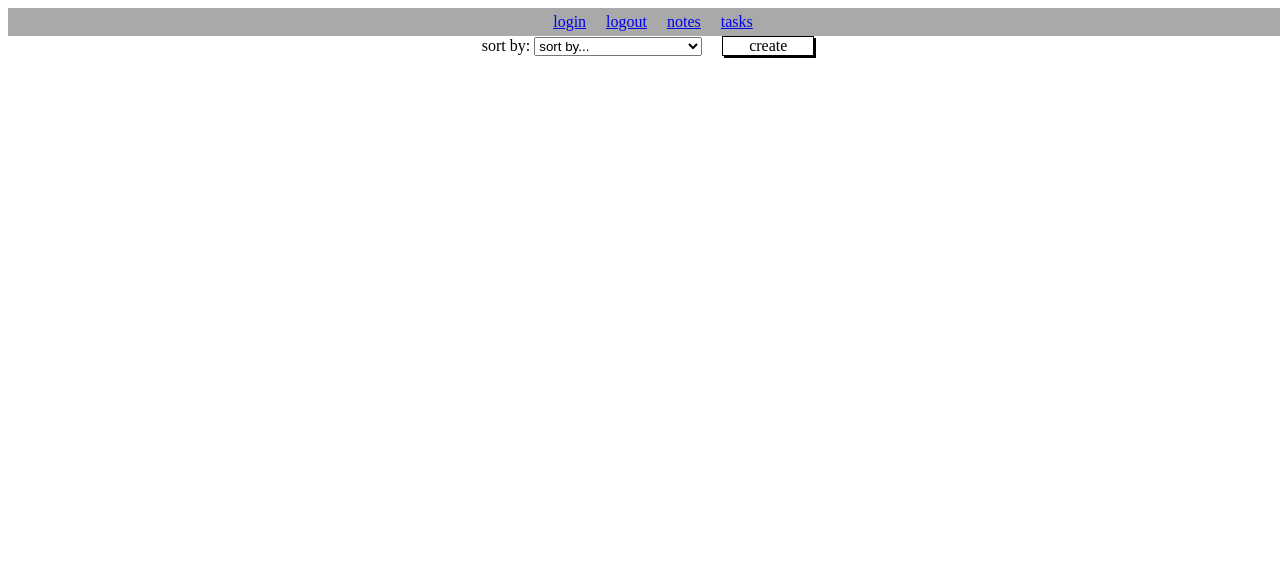
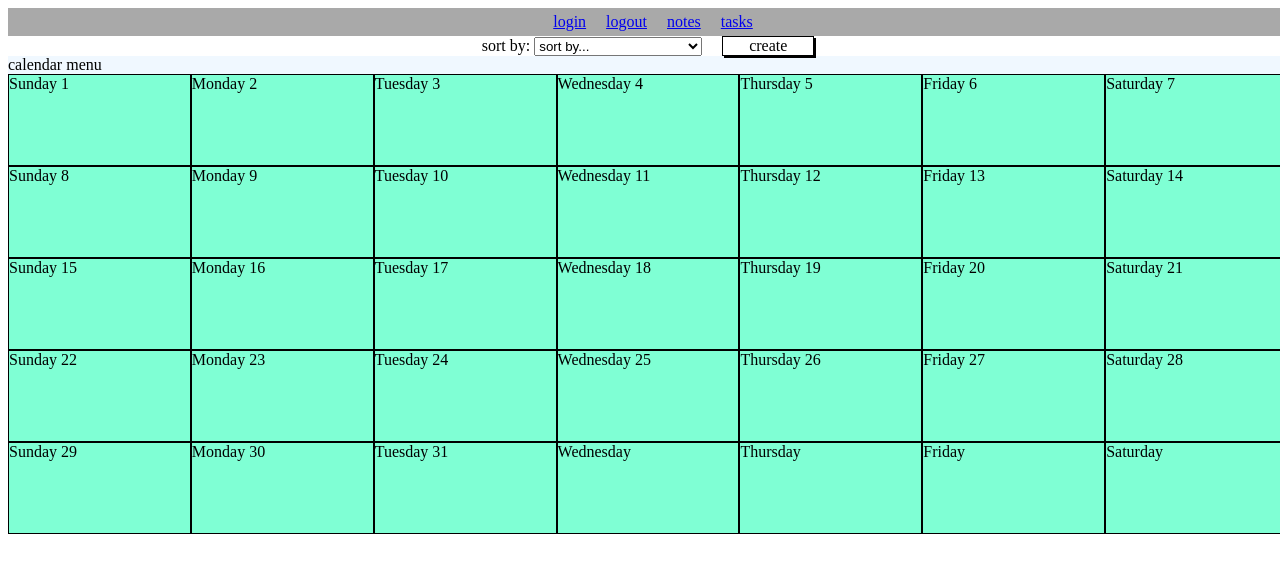
Before and after one commit to maimedlord/tracking_v2, a Flask app: page /tasks in a window 1280 px wide. Shown: the top 573 px of the page. Run offline with Flask 3, Linux system fonts and the light colour scheme; the visitor is signed in with stand-in values (Sample User, id 1).

Commit message:
working on building calendar view

```diff
--- a/static/css/tasks.css
+++ b/static/css/tasks.css
@@ -29,17 +29,33 @@
     color: white;
     width: 40px;
 }
+.button_close_x {
+    border: black 1px solid;
+    box-shadow: black 2px 2px;
+    padding: 4px;
+    width: 15px ;
+}
+#calendar_container {
+    background-color: aliceblue;
+    display: flex;
+    flex-direction: column;
+    width: 100%;
+}
+.calendar_month_day {
+    background-color: aquamarine;
+    border: black solid 1px;
+    min-height: 90px;
+    width: 100%;
+}
+.calendar_month_week {
+    display: flex;
+    flex-direction: row;
+}
 .close_confirm_container {
     align-items: center;
     display: flex;
     flex-direction: row-reverse;
     width: 100%;
-}
-.button_close_x {
-    border: black 1px solid;
-    box-shadow: black 2px 2px;
-    padding: 4px;
-    width: 15px ;
 }
 #menu_confirm_delete_container {
     align-items: center;
--- a/static/javascript/tasks.js
+++ b/static/javascript/tasks.js
@@ -4,6 +4,7 @@ let id_button_delete_no = document.getElementById('button_delete_no');
 let id_button_delete_yes = document.getElementById('button_delete_yes');
 let id_button_task_create_submit = document.getElementById('button_task_create_submit');
 let id_button_task_update_submit = document.getElementById('button_task_update_submit');
+let id_calendar_view = document.getElementById('calendar_view');
 let id_task_create_container = document.getElementById('task_create_container');
 let id_task_create_error_message = document.getElementById('task_create_error_message');
 let id_task_confirm_delete_container = document.getElementById('task_confirm_delete_container');
@@ -11,6 +12,9 @@ let id_task_edit_container = document.getElementById('task_edit_container');
 let id_task_update_error_message = document.getElementById('task_update_error_message');
 let id_tasks_container = document.getElementById('tasks_container');
 let id_select_sort_by = document.getElementById('select_sort_by');
+
+// calendar variables
+const week_array = ['Sunday', 'Monday', 'Tuesday', 'Wednesday', 'Thursday', 'Friday', 'Saturday'];
 
 // other variables
 let last_sort_by = '';
@@ -87,10 +91,10 @@ function edit_task_popup(task_id) {
         document.getElementById('update_task_description').value = local_task['description'];
         document.getElementById('update_task_location').value = local_task['location'];
         document.getElementById('update_task_guests').value = local_task['guests'];
-        document.getElementById('update_task_intensity').value = local_task['intensity'];
+        // document.getElementById('update_task_intensity').value = local_task['intensity'];
         document.getElementById('update_task_priority').value = local_task['priority'];
-        // document.getElementById('update_task_reminder').value = local_task['reminder'];
-        // document.getElementById('update_task_repeat').value = local_task['repeat'];
+        document.getElementById('update_task_reminder').value = local_task['reminder'];
+        document.getElementById('update_task_repeat').value = local_task['repeat'];
         document.getElementById('update_task_tags').value = local_task['tags'];
         document.getElementById('update_task_text').value = local_task['text'];
         id_task_edit_container.style.display = 'flex';
@@ -145,7 +149,6 @@ async function get_tasks() {
             task_container.dataset.datecreated = TASKS_OBJ['data'][i]['dateCreated'];
             task_container.dataset.dateend = TASKS_OBJ['data'][i]['dateEnd'];
             task_container.dataset.datestart = TASKS_OBJ['data'][i]['dateStart'];
-            task_container.dataset.intensity = TASKS_OBJ['data'][i]['intensity'];
             task_container.dataset.priority = TASKS_OBJ['data'][i]['priority'];
             task_container.dataset.textlength = TASKS_OBJ['data'][i]['text'].length;
             task_container.dataset.title = TASKS_OBJ['data'][i]['title'];
@@ -163,12 +166,14 @@ async function get_tasks() {
                 <div><b>Description:</b> ${TASKS_OBJ['data'][i]['description']}</div>
                 <div><b>Date Created:</b> ${TASKS_OBJ['data'][i]['dateCreated']}</div>
                 <div><b>Location:</b> ${TASKS_OBJ['data'][i]['location']}</div>
-                <div><b>Intensity:</b> ${TASKS_OBJ['data'][i]['intensity']}</div>
                 <div><b>Tags:</b> ${TASKS_OBJ['data'][i]['tags']}</div>
                 <div><b>Text:</b> ${TASKS_OBJ['data'][i]['text']}</div>
                 <div><b>Priority:</b> ${TASKS_OBJ['data'][i]['priority']}</div>
                 <div><b>Date Start:</b> ${TASKS_OBJ['data'][i]['dateStart']}</div>
                 <div><b>Date End:</b> ${TASKS_OBJ['data'][i]['dateEnd']}</div>
+                <div><b>reminder:</b> ${TASKS_OBJ['data'][i]['reminder']}</div>
+                <div><b>repeat:</b> ${TASKS_OBJ['data'][i]['repeat']}</div>
+                <div><b>recordedTasks log drop down goes here</b></div>
             `;
             id_tasks_container.append(task_container);
         }
@@ -198,6 +203,57 @@ function sort_tasks() {
     }
 }
 
+// calendar functions
+function draw_month(month, year) {
+    try {
+        // prep
+        let started_day_nums = false;
+        let days_in_month = get_days_in_month(month, year);
+        let written_day = 1;
+        //
+        for (let row = 0; row < 5; row++) {
+            let temp_row_div = document.createElement('div');
+            temp_row_div.className = 'calendar_month_week'
+            temp_row_div.id = 'calendar_month_week' + row.toString();
+            for (let col = 0; col < 7; col++) {
+                //
+                if (!started_day_nums && col === get_weekday_of_month(month, year)) {
+                    started_day_nums = true;
+                }
+                //
+                let temp_day_div = document.createElement('div');
+                temp_day_div.id = 'month' + row.toString() + col.toString();
+                temp_day_div.className = 'calendar_month_day';
+                temp_day_div.textContent += week_array[col] + ' ';
+                if (started_day_nums) {
+                    if (written_day <= days_in_month) {
+                        temp_day_div.textContent += written_day.toString();
+                        written_day++;
+                    }
+                }
+                temp_row_div.append(temp_day_div);
+            }
+            id_calendar_view.append(temp_row_div);
+        }
+    } catch (error) {
+        // Handle errors
+        console.error("There was an error in: draw_month(): ", error);
+    }
+
+}
+
+// RETURN number of days in month: 28..31
+function get_days_in_month(month, year) {
+    // Month is zero-based: January = 0, December = 11
+    return new Date(year, month + 1, 0).getDate();
+}
+
+// RETURN day of week: 0..6 starting with Sunday
+function get_weekday_of_month(month, year) {
+    // Month is zero-based: January = 0, December = 11
+    const firstDay = new Date(year, month, 1);
+    return firstDay.getDay();
+}
 
 // onclicks:
 id_button_create.onclick=function () {
@@ -226,10 +282,12 @@ id_button_task_create_submit.onclick=async function () {
         let id_form_datestart = document.getElementById('create_task_datestart');
         let id_form_description = document.getElementById('create_task_description');
         let id_form_guests = document.getElementById('create_task_guests');
-        let id_form_intensity = document.getElementById('create_task_intensity');
+        // let id_form_intensity = document.getElementById('create_task_intensity');
         let id_form_location = document.getElementById('create_task_location');
         let id_form_priority = document.getElementById('create_task_priority');
-        let id_form_status = document.getElementById('create_task_status');
+        let id_form_reminder = document.getElementById('create_task_reminder');
+        let id_form_repeat = document.getElementById('create_task_repeat');
+        // let id_form_status = document.getElementById('create_task_status');
         let id_form_tags = document.getElementById('create_task_tags');
         let id_form_title = document.getElementById('create_task_title');
         let id_form_text = document.getElementById('create_task_text');
@@ -261,13 +319,13 @@ id_button_task_create_submit.onclick=async function () {
             'dateStart': date_start,
             'description': id_form_description.value,
             'guests': id_form_guests.value,
-            'intensity': id_form_intensity.value,
+            // 'intensity': id_form_intensity.value,
             'location': id_form_location.value,
             'parents': [],
             'priority': id_form_priority.value,
-            'reminder': '',
-            'repeat': '',
-            'status': id_form_status.value,
+            'reminder': id_form_reminder.value,
+            'repeat': id_form_repeat.value,
+            // 'status': id_form_status.value,
             'tags': id_form_tags.value,
             'text': id_form_text.value,
             'title': id_form_title.value,
@@ -293,10 +351,10 @@ id_button_task_create_submit.onclick=async function () {
         id_form_datestart.value = '';
         id_form_description.value = '';
         id_form_guests.value = '';
-        id_form_intensity.value = '';
+        // id_form_intensity.value = '';
         id_form_location.value = '';
         id_form_priority.value = '';
-        id_form_status.value = '';
+        // id_form_status.value = '';
         id_form_tags.value = '';
         id_form_title.value = '';
         id_form_text.value = '';
@@ -317,9 +375,10 @@ id_button_task_update_submit.onclick = async function () {
         let id_form_datestart = document.getElementById('update_task_datestart');
         let id_form_description = document.getElementById('update_task_description');
         let id_form_guests = document.getElementById('update_task_guests');
-        let id_form_intensity = document.getElementById('update_task_intensity');
         let id_form_location = document.getElementById('update_task_location');
         let id_form_priority = document.getElementById('update_task_priority');
+        let id_form_reminder = document.getElementById('update_task_reminder');
+        let id_form_repeat = document.getElementById('update_task_repeat');
         let id_form_tags = document.getElementById('update_task_tags');
         let id_form_text = document.getElementById('update_task_text');
         let id_form_title = document.getElementById('update_task_title');
@@ -346,10 +405,11 @@ id_button_task_update_submit.onclick = async function () {
             'dateEnd': date_end,
             'dateStart': date_start,
             'guests': id_form_guests.value,
-            'intensity': id_form_intensity.value,
             'location': id_form_location.value,
             'parents': [],
             'priority': id_form_priority.value,
+            'reminder': id_form_reminder.value,
+            'repeat': id_form_repeat.value,
             'tags': id_form_tags.value,
             'text': id_form_text.value,
             'title': id_form_title.value,
@@ -412,6 +472,7 @@ window.onload=function () {
             if (id_select_sort_by.value !== "") {
                 sort_tasks();
             }
+            draw_month(11, 2024);
         })
         .catch(error => console.error("Error in view_configs_get:", error));
 }
--- a/templates/tasks.html
+++ b/templates/tasks.html
@@ -128,6 +138,10 @@
             </select>
         </div>
     </div>
+    <div id="calendar_container">
+        <div id="calendar_menu">calendar menu</div>
+        <div id="calendar_view"></div>
+    </div>
     <div id="tasks_container">
         no data loaded...
     </div>
```
Also changed, not shown: other parts of templates/tasks.html (+24 -14 lines), db.py (+43 -49 lines), 1 other file.
